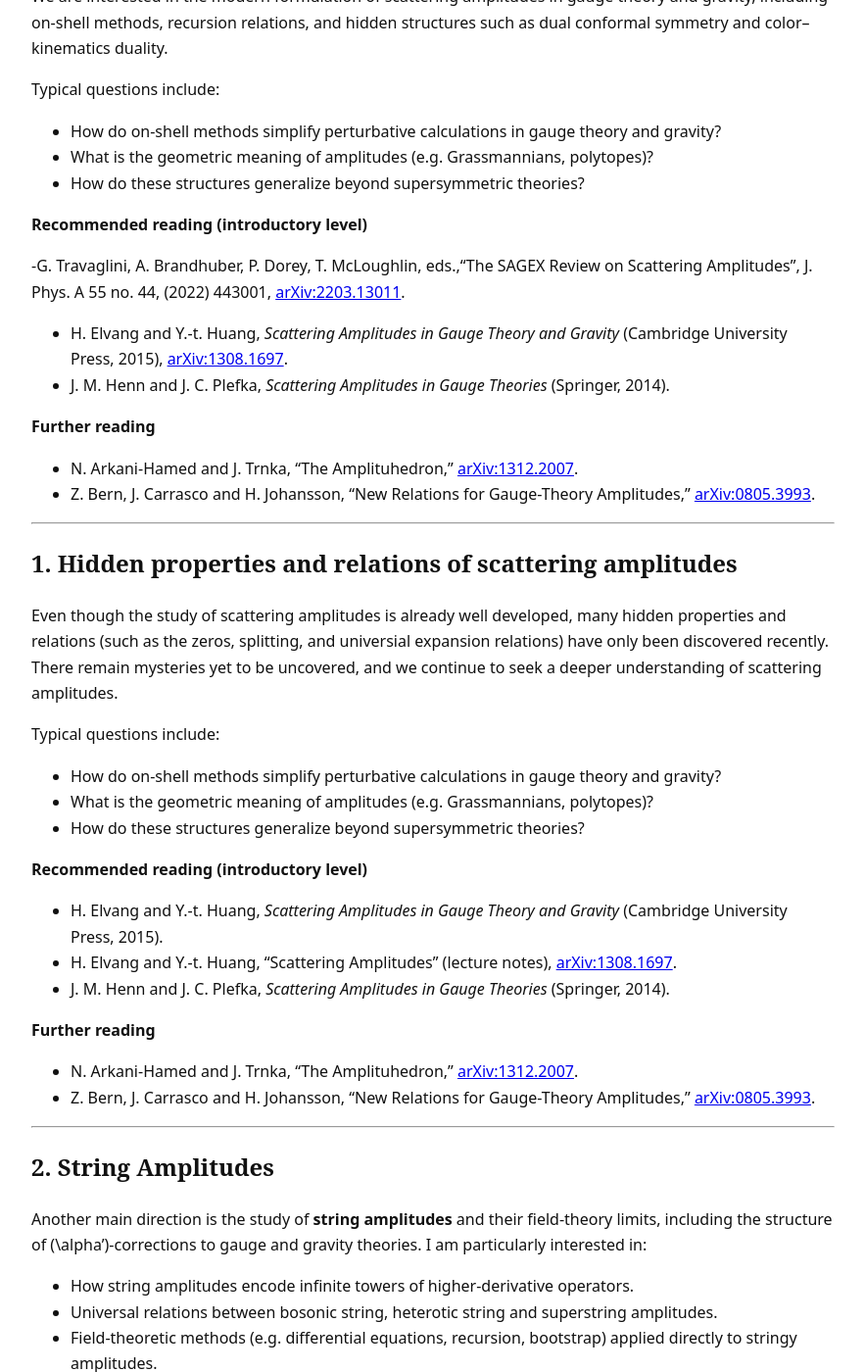
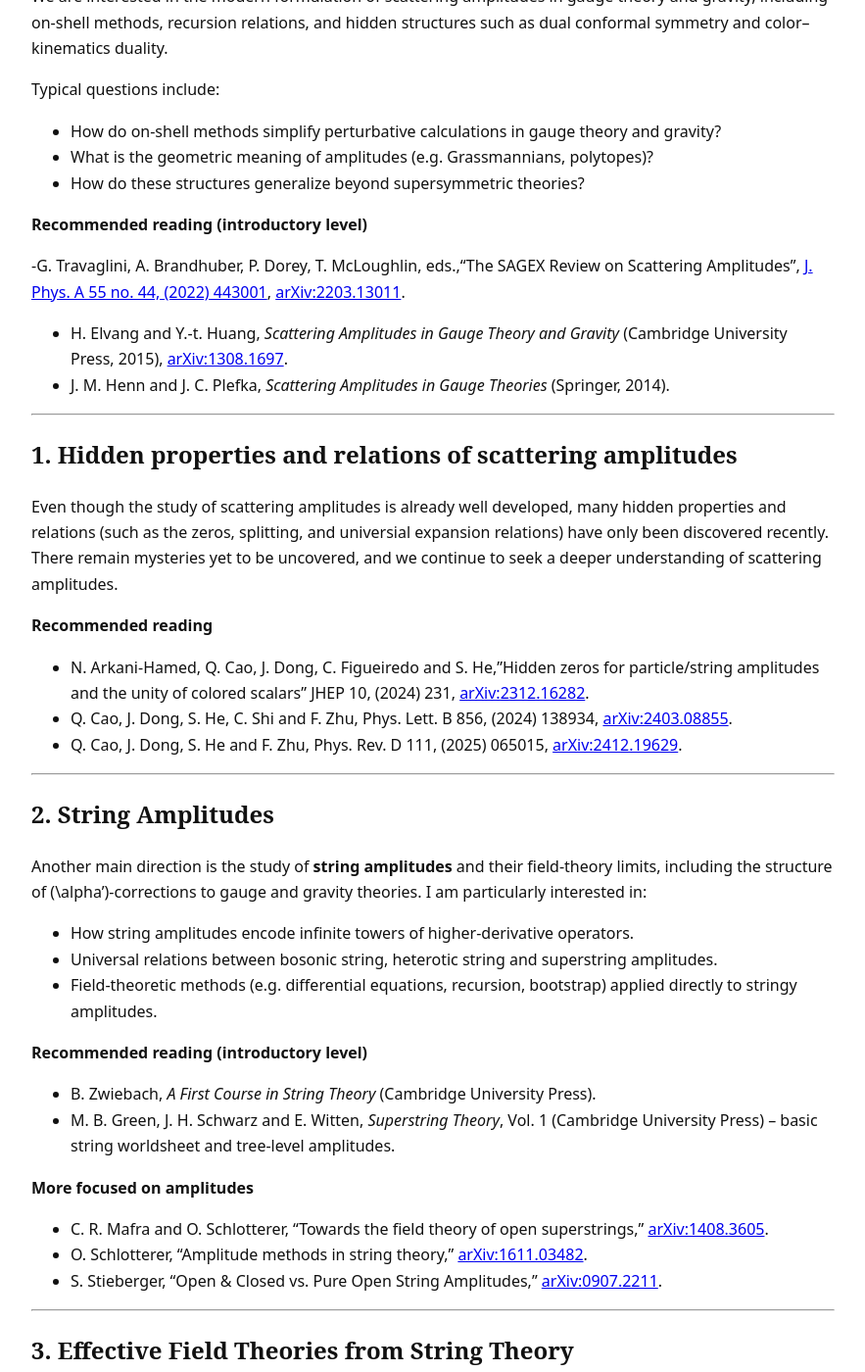
Before and after one commit to QuantumQ1/quantumq1.github.io, a Jekyll site: the page built from research.md, in a window 1280 px wide and 1400 px high, scrolled down 1995 px. Shown: the whole window at 98% size, without its empty margins (198-1081 px from the left). Built offline with Jekyll 4.4.1, drawn with Linux system fonts in a browser that asks for light colours.

Commit message:
Update research.md

```diff
--- a/research.md
+++ b/research.md
@@ -50,14 +50,9 @@ Typical questions include:
 
 **Recommended reading (introductory level)**
 
--G. Travaglini, A. Brandhuber, P. Dorey, T. McLoughlin, eds.,“The SAGEX Review on Scattering Amplitudes”, J. Phys. A 55 no. 44, (2022) 443001, [arXiv:2203.13011](https://arxiv.org/abs/2203.13011).
+-G. Travaglini, A. Brandhuber, P. Dorey, T. McLoughlin, eds.,“The SAGEX Review on Scattering Amplitudes”, [J. Phys. A 55 no. 44, (2022) 443001](https://iopscience.iop.org/article/10.1088/1751-8121/ac8380), [arXiv:2203.13011](https://arxiv.org/abs/2203.13011).
 - H. Elvang and Y.-t. Huang, *Scattering Amplitudes in Gauge Theory and Gravity* (Cambridge University Press, 2015), [arXiv:1308.1697](https://arxiv.org/abs/1308.1697).
 - J. M. Henn and J. C. Plefka, *Scattering Amplitudes in Gauge Theories* (Springer, 2014).
-
-**Further reading**
-
-- N. Arkani-Hamed and J. Trnka, “The Amplituhedron,” [arXiv:1312.2007](https://arxiv.org/abs/1312.2007).
-- Z. Bern, J. Carrasco and H. Johansson, “New Relations for Gauge-Theory Amplitudes,” [arXiv:0805.3993](https://arxiv.org/abs/0805.3993).
 
   ---
 
@@ -65,22 +60,14 @@ Typical questions include:
 
 Even though the study of scattering amplitudes is already well developed, many hidden properties and relations (such as the zeros, splitting, and universial expansion relations) have only been discovered recently. There remain mysteries yet to be uncovered, and we continue to seek a deeper understanding of scattering amplitudes.
 
-Typical questions include:
 
-- How do on-shell methods simplify perturbative calculations in gauge theory and gravity?
-- What is the geometric meaning of amplitudes (e.g. Grassmannians, polytopes)?
-- How do these structures generalize beyond supersymmetric theories?
+**Recommended reading**
 
-**Recommended reading (introductory level)**
+- N. Arkani-Hamed, Q. Cao, J. Dong, C. Figueiredo and S. He,"Hidden
+zeros for particle/string amplitudes and the unity of colored scalars" JHEP 10, (2024) 231, [arXiv:2312.16282](https://arxiv.org/abs/2312.16282).
+-  Q. Cao, J. Dong, S. He, C. Shi and F. Zhu, Phys. Lett. B  856, (2024) 138934, [arXiv:2403.08855](https://arxiv.org/abs/2403.08855).
+-  Q. Cao, J. Dong, S. He and F. Zhu, Phys. Rev. D 111, (2025) 065015, [arXiv:2412.19629](https://arxiv.org/abs/2412.19629).
 
-- H. Elvang and Y.-t. Huang, *Scattering Amplitudes in Gauge Theory and Gravity* (Cambridge University Press, 2015).
-- H. Elvang and Y.-t. Huang, “Scattering Amplitudes” (lecture notes), [arXiv:1308.1697](https://arxiv.org/abs/1308.1697).
-- J. M. Henn and J. C. Plefka, *Scattering Amplitudes in Gauge Theories* (Springer, 2014).
-
-**Further reading**
-
-- N. Arkani-Hamed and J. Trnka, “The Amplituhedron,” [arXiv:1312.2007](https://arxiv.org/abs/1312.2007).
-- Z. Bern, J. Carrasco and H. Johansson, “New Relations for Gauge-Theory Amplitudes,” [arXiv:0805.3993](https://arxiv.org/abs/0805.3993).
 
 ---
 
```
